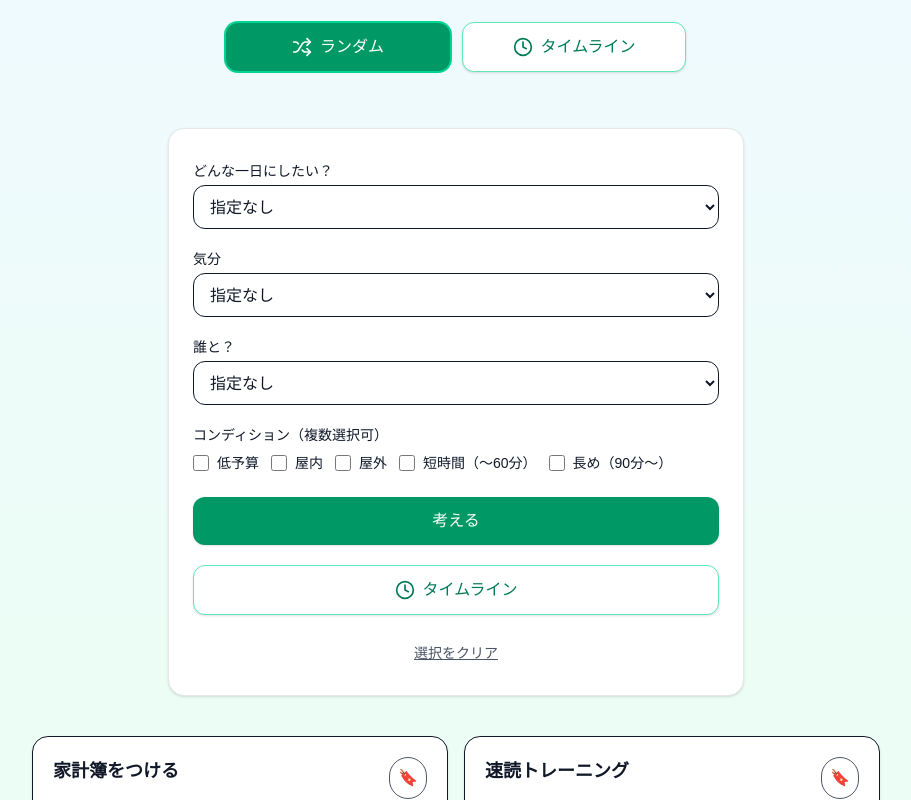
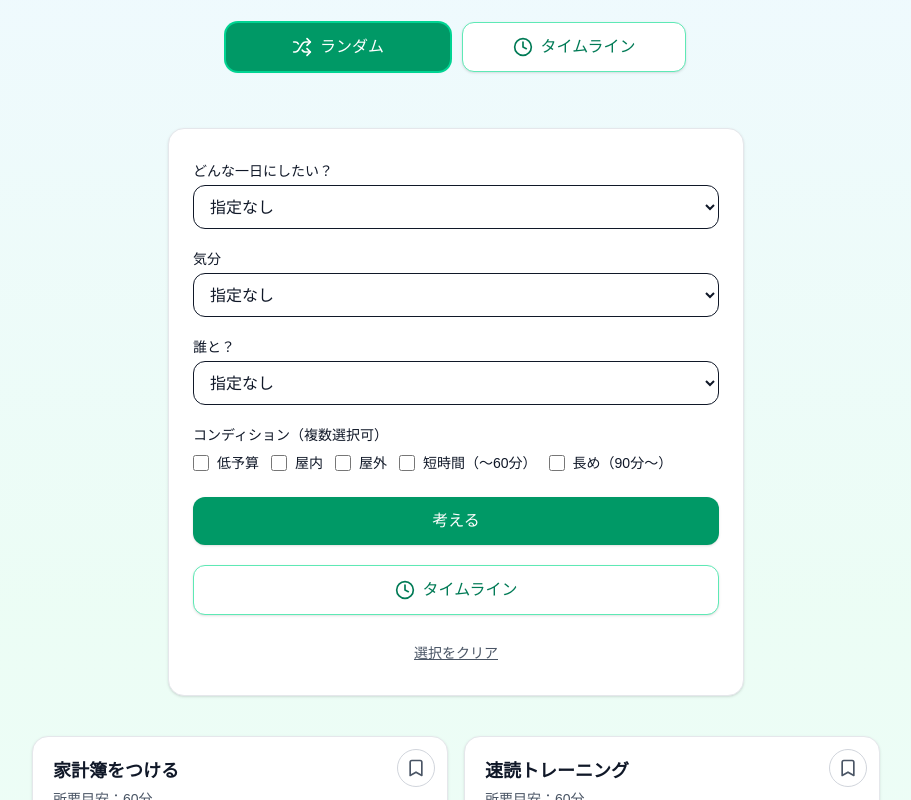
Before and after one commit to mimimi8686/today-app, a Next.js app: page / in a window 1280 px wide. Both pictures are taken after a click on the button "ランダム". Shown: the part 150-950 px from the top of the page, without its empty margins (184-1095 px from the left). Built offline with nearby package versions, Linux system fonts and the light colour scheme; no server answers.

Commit message:
ボタン変更

```diff
--- a/app/page.tsx
+++ b/app/page.tsx
@@ -407,47 +407,53 @@ export default function Home() {
                 return (
                   <li
                     key={i.id}
-                    onClick={() => handleCardToggle(i)}
+                    onClick={() => {
+                      // --- タイムラインに追加する処理 ---
+                      const list: Idea[] = JSON.parse(localStorage.getItem("bookmarks") ?? "[]");
+                      // すでにあるかチェック
+                      if (!list.find((x) => x.id === i.id)) {
+                        list.push(i);
+                        localStorage.setItem("bookmarks", JSON.stringify(list));
+                        setBookmarkedIds(new Set(list.map((x) => x.id)));
+                        setBookmarkCount(list.length);
+                      }
+                    }}
                     className={
-                      "cursor-pointer rounded-2xl border p-5 shadow-sm transition " +
-                      (bookmarkedIds.has(i.id) ? "border-emerald-400 bg-emerald-50" : "bg-white hover:bg-gray-50")
+                      "relative cursor-pointer rounded-2xl border p-5 shadow-sm transition " +
+                      (bookmarkedIds.has(i.id)
+                        ? "bg-emerald-100 border-emerald-500 text-emerald-900"
+                        : "bg-white border-gray-200 hover:shadow")
                     }
                   >
-                    <div className="flex items-start justify-between gap-3">
-                      <h3 className="text-lg font-semibold">{i.title}</h3>
-
-                      {/* 保存（Supabase）。カード選択に影響させない */}
-                      <div onClick={(e) => e.stopPropagation()}>
-                        <SaveIdeaButton title={i.title} />
-                      </div>
+                    {/* 右上：ブックマークボタン（Supabase保存用） */}
+                    <div
+                      onClick={(e) => e.stopPropagation()} // ← カードクリックと区別
+                      className="absolute top-3 right-3"
+                    >
+                      <SaveIdeaButton title={i.title} />
                     </div>
 
-                    <p className="mt-1 text-sm text-gray-600">所要目安：{i.duration ?? 60}分</p>
+                    {/* タイトル */}
+                    <h3 className="text-lg font-semibold">{i.title}</h3>
+                    <p className="mt-1 text-sm text-gray-600">
+                      所要目安：{i.duration ?? 60}分
+                    </p>
 
+                    {/* タグ */}
                     {jaTags.length > 0 && (
                       <div className="mt-2 flex flex-wrap gap-2">
                         {jaTags.map((t) => (
-                          <span key={t} className="text-xs rounded-full border border-gray-300 bg-gray-50 px-2.5 py-1 text-gray-700">
+                          <span
+                            key={t}
+                            className="text-xs rounded-full border border-gray-300 bg-gray-50 px-2.5 py-1 text-gray-700"
+                          >
                             {t}
                           </span>
                         ))}
                       </div>
                     )}
-
-                    <div className="mt-4 flex flex-wrap gap-2">
-                      {/* タイムラインへ。クリックがカードに伝播しないように */}
-                      <Link
-                        href="/plan"
-                        onClick={(e) => e.stopPropagation()}
-                        className="rounded-full border p-2 hover:bg-gray-50"
-                        title="タイムラインで見る"
-                      >
-                        <Clock className="h-5 w-5" />
-                      </Link>
-                    </div>
                   </li>
-
-          );
+                );
         })}
       </ul>
 
--- a/components/SaveIdeaButton.tsx
+++ b/components/SaveIdeaButton.tsx
@@ -1,29 +1,29 @@
-// components/SavedIdeaButton.tsx
+// components/SaveIdeaButton.tsx
 "use client";
 
 import { useState } from "react";
+import { Bookmark } from "lucide-react";
 
-export default function SavedIdeaButton({ title }: { title: string }) {
+export default function SaveIdeaButton({ title }: { title: string }) {
   const [saving, setSaving] = useState(false);
-  const [done, setDone] = useState(false);
+  const [saved, setSaved] = useState(false);
 
   async function onClick() {
     if (saving) return;
     setSaving(true);
-    setDone(false);
     try {
       const res = await fetch("/api/ideas", {
         method: "POST",
         headers: { "Content-Type": "application/json" },
+        credentials: "include",
         body: JSON.stringify({ title }),
-        credentials: "include",
       });
       const j = await res.json();
       if (!res.ok) throw new Error(j?.error || "保存に失敗しました");
-      setDone(true);
-      setTimeout(() => setDone(false), 1500);
+      setSaved(true);
+      setTimeout(() => setSaved(false), 1500); // 1.5秒で元に戻す（継続点灯にしたいなら消してください）
     } catch (e: any) {
-      alert(e.message || String(e));
+      alert(e?.message || String(e));
     } finally {
       setSaving(false);
     }
@@ -32,11 +32,17 @@ export default function SavedIdeaButton({ title }: { title: string }) {
   return (
     <button
       onClick={onClick}
-      className={"rounded-full border p-2 text-gray-600 hover:bg-gray-50 " + (done ? "bg-emerald-50 text-emerald-700" : "")}
-      title="このアイデアを保存"
-      aria-label="このアイデアを保存"
+      disabled={saving}
+      className={
+        "rounded-full border p-2 transition " +
+        (saved
+          ? "border-emerald-400 bg-emerald-50 text-emerald-700"
+          : "border-gray-300 bg-white text-gray-600 hover:bg-gray-50")
+      }
+      title={saved ? "保存しました" : "このアイデアを保存"}
+      aria-pressed={saved}
     >
-      {done ? "✔️" : "🔖"}
+      <Bookmark className="h-5 w-5" />
     </button>
   );
 }
```
